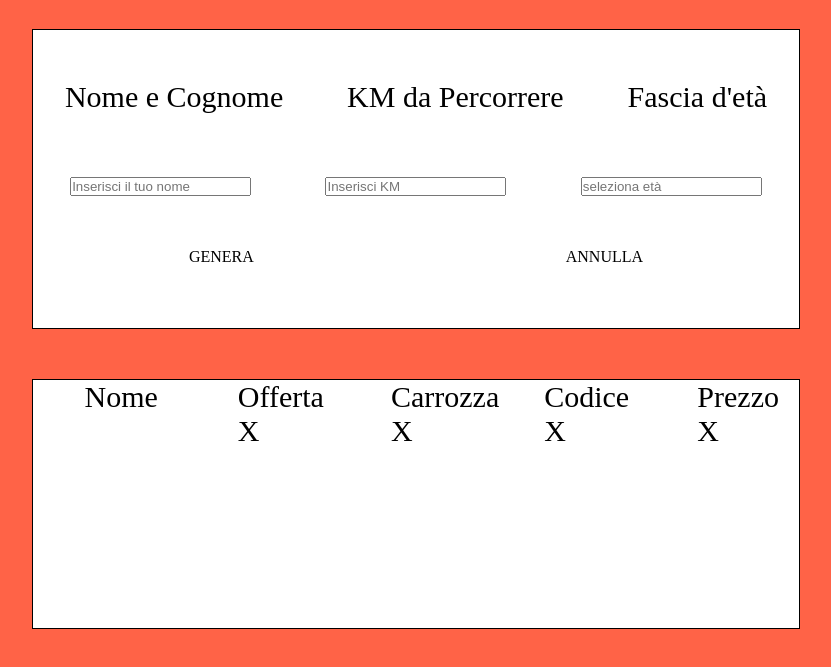
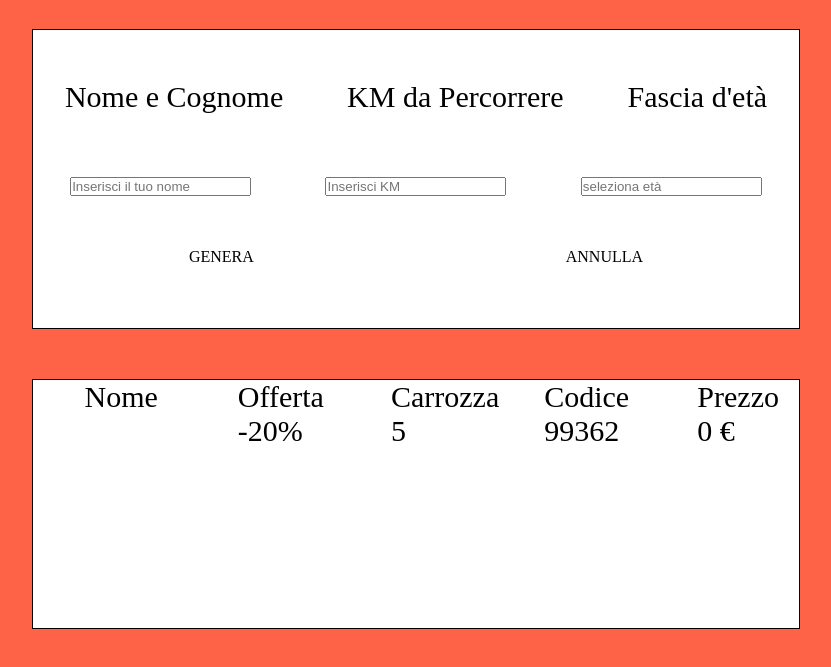
Before and after one commit to Basiglio/js-biglietto-treno-form, a plain HTML site: page index.html in a window 1280 px wide. Both pictures are taken after a click on the element "GENERA". Shown: the part 129-796 px from the top of the page, without its empty margins (224-1055 px from the left). Drawn offline with Linux system fonts and the light colour scheme.

Commit message:
completata generazione biglietto

```diff
--- a/index.html
+++ b/index.html
@@ -40,9 +40,9 @@
         </ul>
         <ul>
           <li id="ticket_name">X</li>
-          <li>X</li>
-          <li>X</li>
-          <li>X</li>
+          <li id="offerta">X</li>
+          <li id="carrozza">X</li>
+          <li id="ticket_code">X</li>
           <li id="ticket_price">X</li>
         </ul>
       </div>
--- a/js/myscript.js
+++ b/js/myscript.js
@@ -17,7 +17,6 @@ element.addEventListener('click',
    console.log('questi sono i km prelevati dal dom ' + km);
    var age= document.getElementById('age').value;
    console.log('questi sono gli anni prelevati dal dom ' + age);
-
    // STABILISCO prezzi e sconto
    var prezzo = 0.21;
    console.log('prezzo per km ' + prezzo);
@@ -27,28 +26,41 @@ element.addEventListener('click',
    console.log('sconto minori ' + scontoMinori);
    var scontoOver = (prezzoNormale * 40) / 100;
    console.log('sconto over 65 ' + scontoOver);
-
+   // STABILISCO LE OFFERTE
+   var offertaMinore = "-20%"
+   var offertaOver = "-40%"
    // GESTISCO GLI SCONTI
    if (age < 18) {
      var prezzoParziale = (prezzoNormale - scontoMinori);
+     var offertaAggiunta = offertaMinore;
      console.log('prezzo minori ' + prezzoParziale);
    } else if (age > 65) {
      var prezzoParziale = (prezzoNormale - scontoOver);
+     var offertaAggiunta = offertaOver;
      console.log('prezzo Over 65 ' + prezzoParziale);
    }
    else {
      prezzoParziale;
      console.log('prezzo normale ' + prezzoParziale);
    }
-
    // PREZZO ARROTONDATO
    var prezzoFinale =  Math.round(prezzoParziale * 100)/100 + " €";
    console.log('prezzo finale ' + prezzoFinale);
 
+   // GENERO TICKET CODE
+   var ticketCode = Math.floor(Math.random() * 10000) + 90000 ;
+   // GENERO NUMERO VAGONE
+   var numeroCarrozza = Math.floor(Math.random() * 9) + 1 ;
+
+
    // STAMPO SUL DOM
    document.getElementById('ticket_name').innerHTML = name;
+   document.getElementById('offerta').innerHTML = offertaAggiunta;
+   document.getElementById('carrozza').innerHTML = numeroCarrozza;
+   document.getElementById('ticket_code').innerHTML = ticketCode;
+   document.getElementById('ticket_price').innerHTML = prezzoFinale;
 
-   document.getElementById('ticke_price').innerHTML = prezzoFinale;
+
 
 
 } );
```
